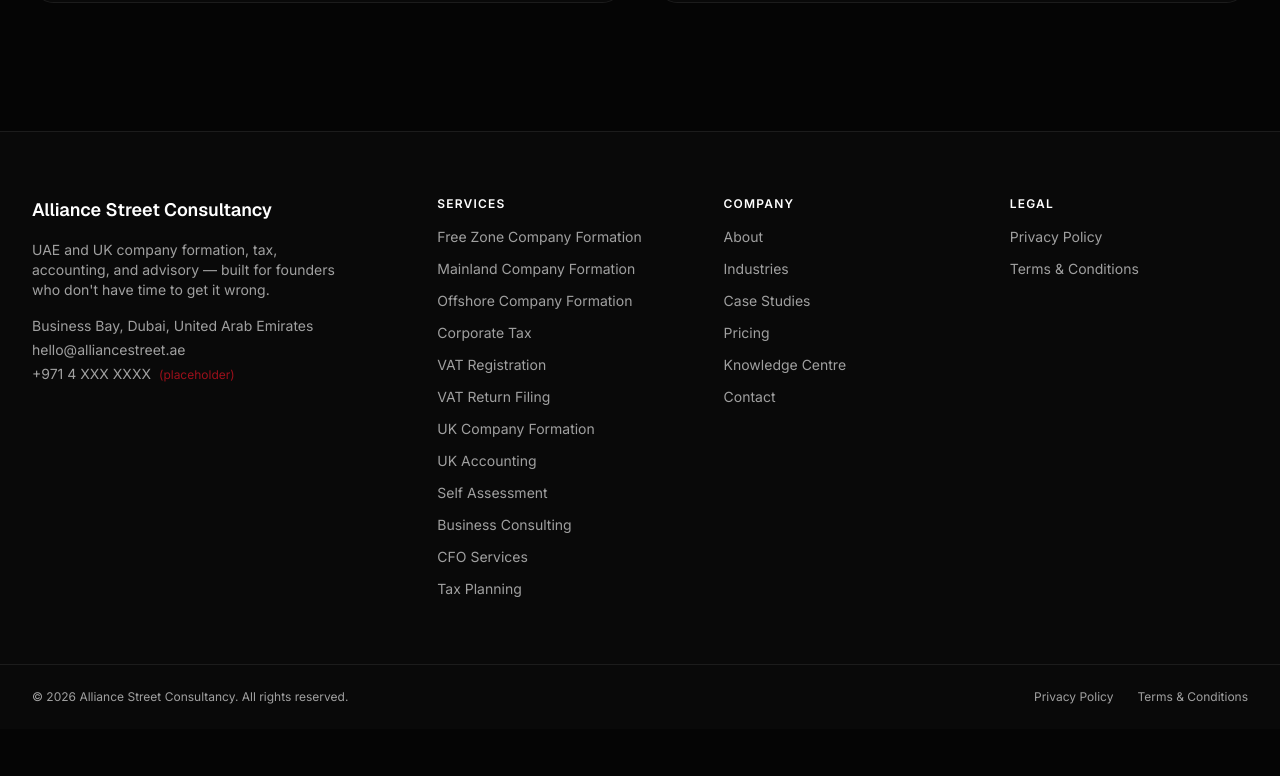
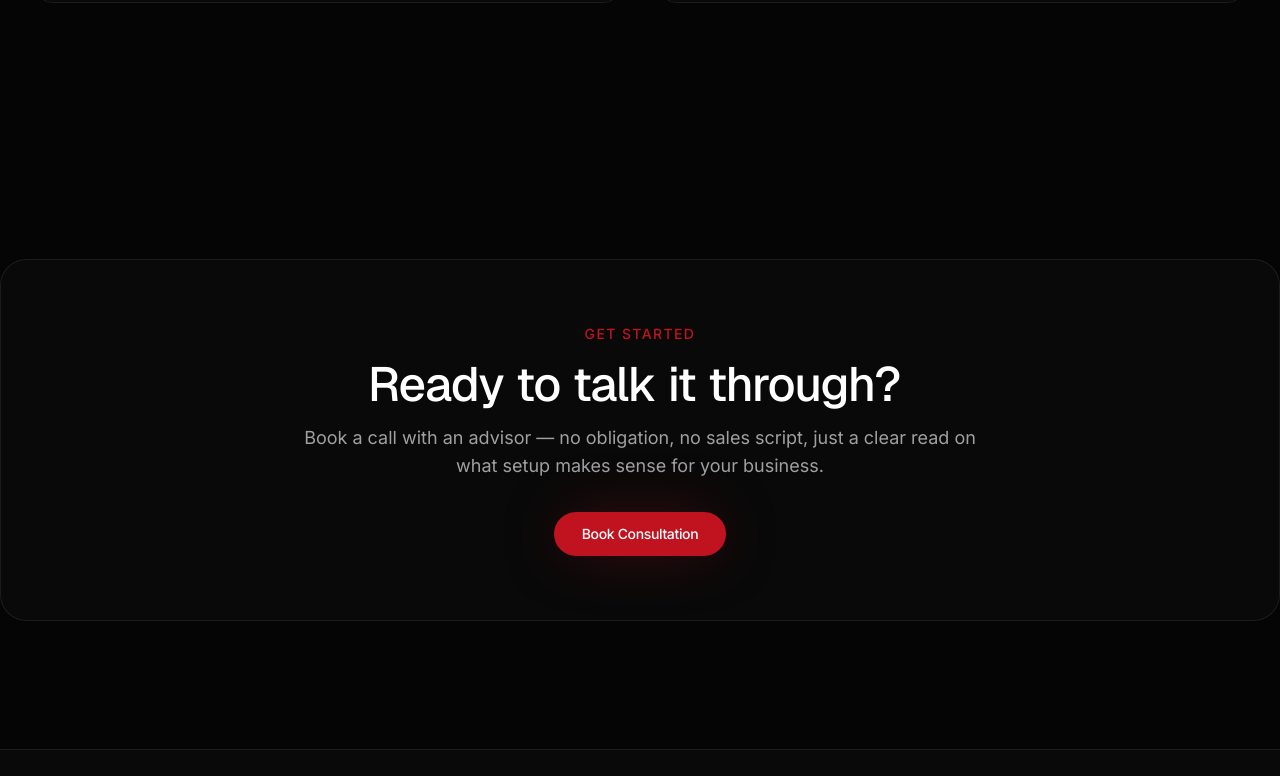
Before and after one commit to alliancestreetgoa-lang/alliance-street-consultancy-web, a Next.js app: page /case-studies in a window 1280 px wide. Shown: the part 2021-2797 px from the top of the page. Before the commit the page ends 2750 px from the top, so only its background shows below. Built offline with nearby package versions, Linux system fonts and the light colour scheme.

Commit message:
Add CTA to Case Studies page

```diff
--- a/src/app/case-studies/page.tsx
+++ b/src/app/case-studies/page.tsx
@@ -1,12 +1,14 @@
 // src/app/case-studies/page.tsx
 import { CaseStudiesHero } from "@/components/sections/case-studies-hero";
 import { CaseStudyGrid } from "@/components/sections/case-study-grid";
+import { BookConsultationCTA } from "@/components/sections/book-consultation-cta";
 
 export default function CaseStudiesPage() {
   return (
     <>
       <CaseStudiesHero />
       <CaseStudyGrid />
+      <BookConsultationCTA />
     </>
   );
 }
```
